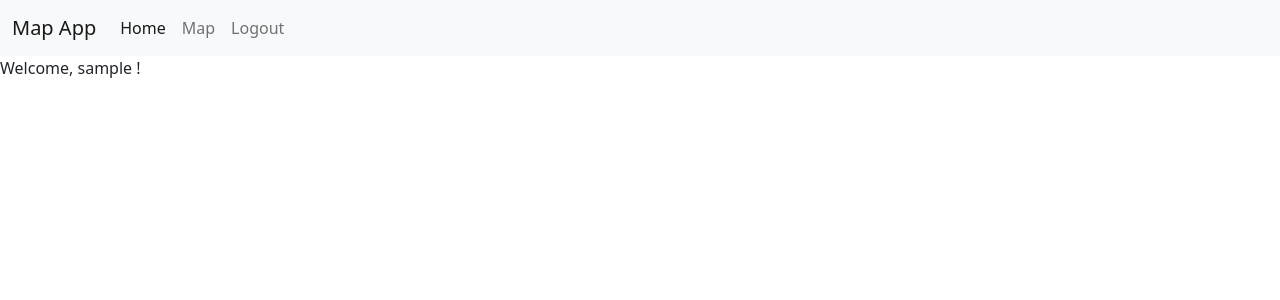
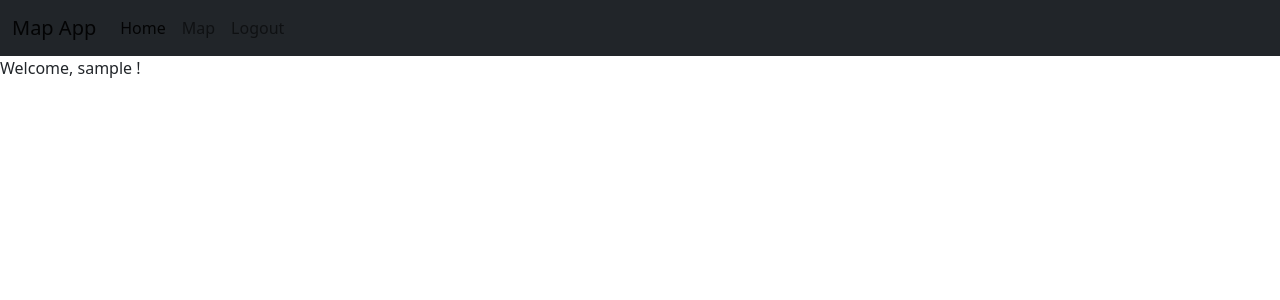
Before and after one commit to MrMabogo/campusmap, a Django app: page /maps/persist in a window 1280 px wide. Shown: the top 300 px of the page. Run offline with Django 3.2, Linux system fonts and the light colour scheme; the visitor is signed in with stand-in values (Sample User, id 1); some libraries are stand-ins or nearby versions.

Commit message:
fix navbar toggle

```diff
--- a/maps/templates/maps/base.html
+++ b/maps/templates/maps/base.html
@@ -23,11 +23,10 @@
 </head>
 <body>
     <!-- Navbar header -->
-    <nav class="navbar navbar-expand-lg navbar-light bg-light">
+    <nav class="navbar navbar-expand-lg navbar-light bg-dark">
         <div class="container-fluid">
             <a class="navbar-brand" href="{% url 'index' %}">Map App</a>
-            <button class="navbar-toggler" type="button" data-bs-toggle="collapse" data-bs-target="#navbarNavDropdown"
-                    aria-controls="navbarNavDropdown" aria-expanded="false" aria-label="Toggle navigation">
+            <button class="navbar-toggler" type="button" data-bs-toggle="collapse" data-bs-target="#navbarSupportedContent" aria-controls="navbarSupportedContent" aria-expanded="false" aria-label="Toggle navigation">
                 <span class="navbar-toggler-icon"></span>
             </button>
             <div class="collapse navbar-collapse" id="navbarNavDropdown">
```
